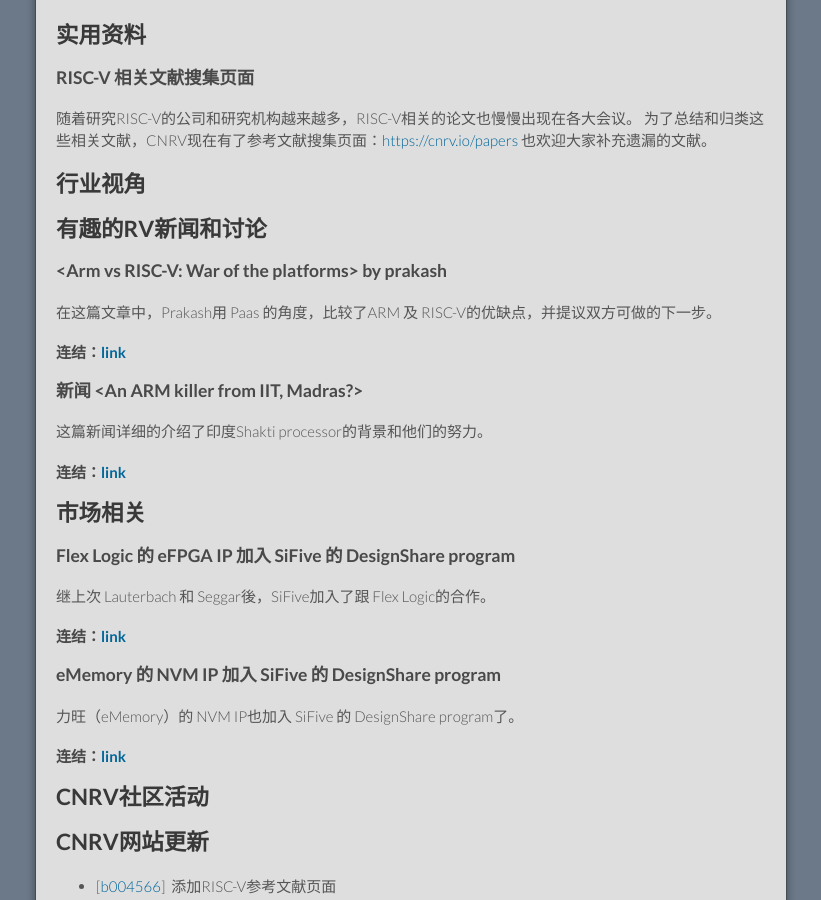
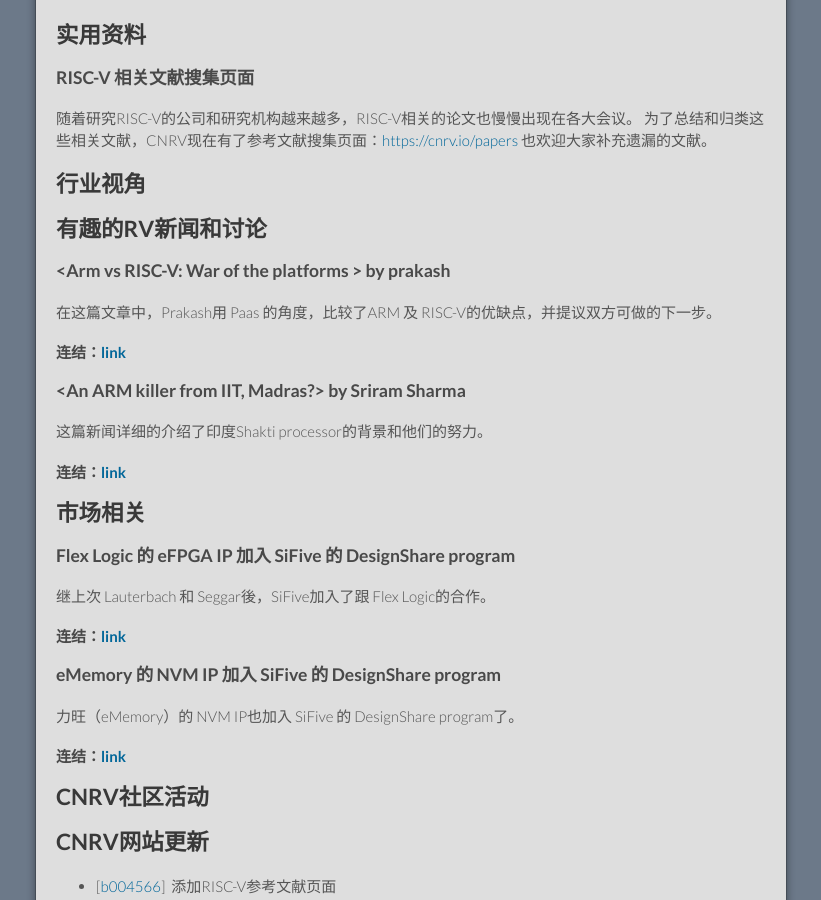
Before and after one commit to cnrv/home, a Jekyll site: the page built from bi-week-rpts/2017-11-09.md, in a window 1280 px wide and 900 px high, scrolled down 2414 px. Shown: the whole window, without its empty margins (229-1050 px from the left). Built offline with Jekyll 4.4.1, drawn with Linux system fonts in a browser that asks for light colours; Markdown is read by kramdown in place of the engine named in the settings; comment, search, counter and statistics services are not loaded; our own code applies the rules of GitHub Pages for plain Markdown files.

Commit message:
修改了一下格式

```diff
--- a/bi-week-rpts/2017-11-09.md
+++ b/bi-week-rpts/2017-11-09.md
@@ -76,11 +76,6 @@
 
 #### 更多细节可参考Palmer的blog:[link](https://www.sifive.com/blog/2017/09/18/all-aboard-part-5-risc-v-multilib/)
 
-
-
-
-
-
 ## 代码更新
 
 ### Spike 反汇编识别Q扩展指令
@@ -105,11 +100,11 @@
 
 ## 有趣的RV新闻和讨论
 
-### <Arm vs RISC-V: War of the platforms> by  prakash
+### \<Arm vs RISC-V: War of the platforms \> by  prakash
 在这篇文章中，Prakash用 Paas 的角度，比较了ARM 及 RISC-V的优缺点，并提议双方可做的下一步。
 #### 连结：[link](https://praxthoughts.wordpress.com/2017/10/31/arm-vs-risc-v-war-of-the-platforms/)
 
-### 新闻 <An ARM killer from IIT, Madras?>
+### \<An ARM killer from IIT, Madras?\>  by Sriram Sharma
 这篇新闻详细的介绍了印度Shakti processor的背景和他们的努力。
 #### 连结：[link](https://factordaily.com/india-chip-design-shakti-iit-madras/)
 
```
